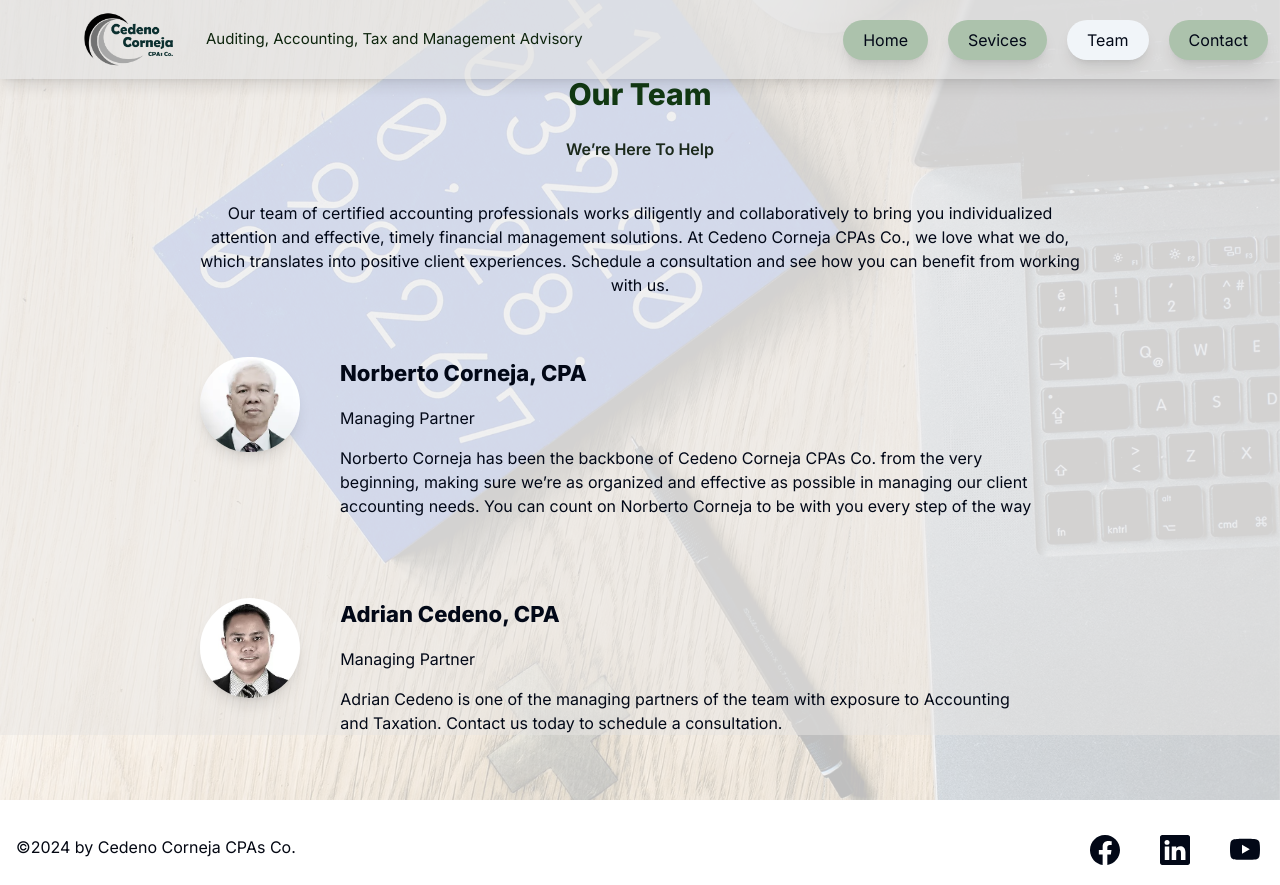
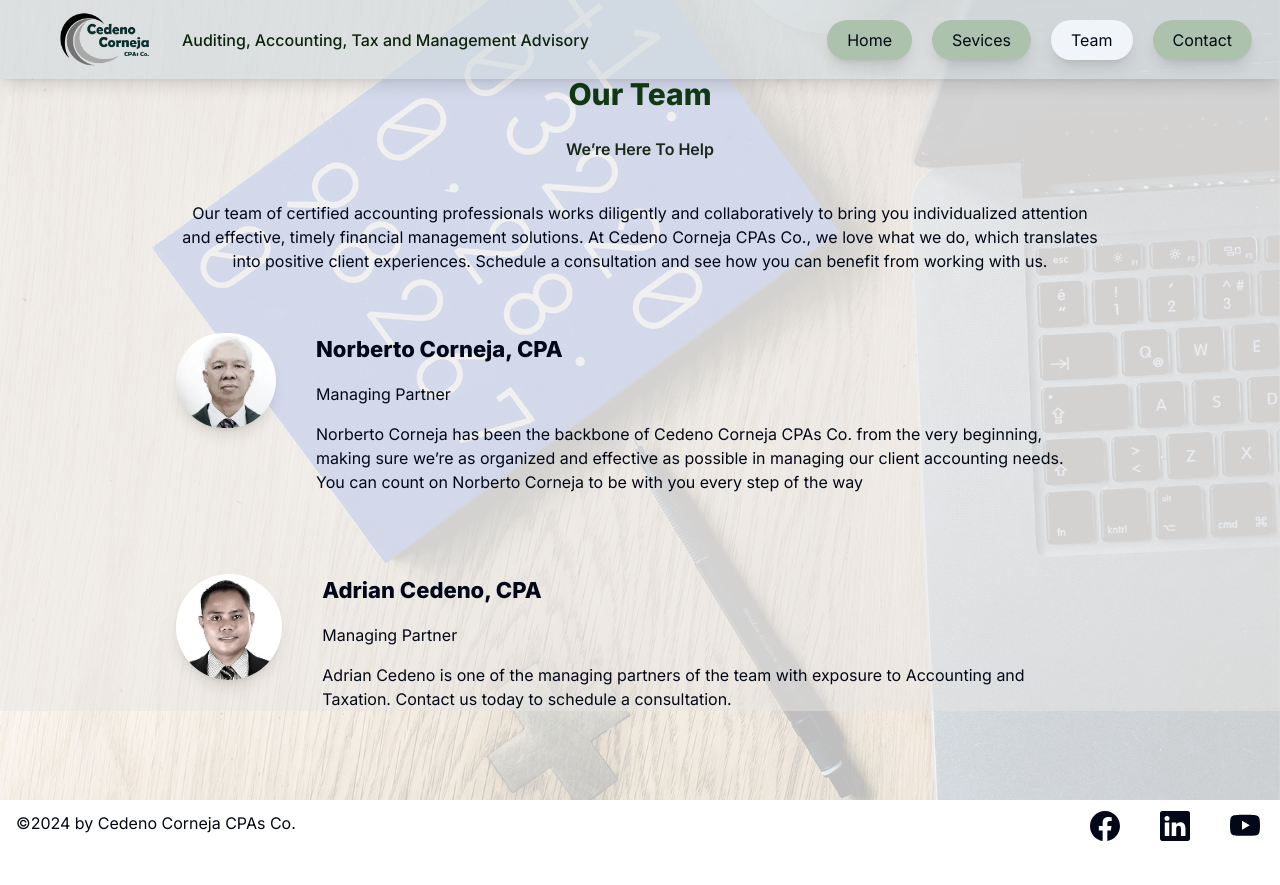
Before and after one commit to adrian007143/CedenoCornejaWeb, a Next.js app: page /team in a window 1280 px wide. After the commit the page ends 861 px from the top, so only its background shows below. Built offline with nearby package versions, Linux system fonts and the light colour scheme.

Commit message:
Update navigation

```diff
--- a/app/(website)/team/page.tsx
+++ b/app/(website)/team/page.tsx
@@ -5,7 +5,7 @@ import Thelma from "@/public/pictures/Thelma.jpg";
 
 function Team() {
   return (
-    <div className="flex flex-col mx-10 mt-18 mb-20">
+    <div className="flex flex-col  mb-20">
       <div className="flex flex-col text-center justify-center mx-40">
         <div className="text-[30px] mt-2 mb-5 text-[#0d350df9] font-extrabold">
           Our Team
--- a/components/navigation/Header.tsx
+++ b/components/navigation/Header.tsx
@@ -5,6 +5,7 @@ import { usePathname } from "next/navigation";
 import Image from "next/image";
 import cclogo from "@/public/assets/CCLogo.png";
 import classnames from "classnames";
+import Container from "../shared/container";
 
 function Header() {
   //**Highlight Navigation Link **/
@@ -20,9 +21,9 @@ function Header() {
   ];
 
   return (
-    <nav className="flex item-center  gap-20 bg-[#e1e2e1] bg-opacity-60 w-full shadow-lg fixed p-3 ">
-      <div className="flex items-start max-w-7xl lg:mx-auto  md:px-10 xl: w-full">
-        <div className="flex items-center">
+    <nav className="flex item-center  gap-20 bg-[#d1d9dc] bg-opacity-60 w-full shadow-lg fixed p-3 ">
+      <Container className="flex items-center justify-between gap-20">
+        <div className="flex items-center justify-start">
           <Link href="/" className="px-8 py-0">
             <Image
               src={cclogo}
@@ -31,11 +32,9 @@ function Header() {
               alt="Picture of the author"
             />
           </Link>
-          <p className=" text-[15px] text-[#0d240d] ">
-            {" "}
+          <p className=" text-[16px] text-[#0d240d] font-medium ">
             Auditing, Accounting, Tax and Management Advisory{" "}
           </p>
-        </div>
         </div>
         <div className="flex items-center flex-auto justify-end gap-2">
           <ul className="flex item-justify gap-5">
@@ -48,12 +47,26 @@ function Header() {
                   "bg-[#acc2ac]": link.href !== currentPath,
                   "rounded-full px-5 py-2 shadow-lg hover:bg-slate-200 transition-all":
                     true,
-              })}            >
+                })}
+              >
                 {link.label}
               </Link>
             ))}
           </ul>
         </div>
+
+        {/****THIS FOR DEVELOPMENT STAGE ***/ }
+        {/* <div className="flex items-center gap-4 ">
+           <Link href="#" className="rounded-full px-5 py-2 shadow-lg bg-gray-900 text-[white] hover:bg-slate-200 transition-all">
+                Login
+           </Link>
+           <Link href="#" className="rounded-full px-5 py-2 shadow-lg bg-[#183118] text-[white] hover:bg-slate-200 transition-all">
+                Sign-up
+           </Link>
+
+        </div> */}
+
+      </Container>
     </nav>
   );
 }
--- a/components/shared/container.tsx
+++ b/components/shared/container.tsx
@@ -1,13 +1,13 @@
 
 interface containerProps{
     children: React.ReactNode,
-    classNames?: string,
+    className?: string,
     }
 
 
-function Container({children, classNames}:containerProps) {
+function Container({children, className}:containerProps) {
   return (
-    <div className={`max-auto w-full px-4${classNames}`}>{children}</div>
+    <div className={`max-auto w-full px-4 ${className}`}>{children}</div>
   )
 }
 export default Container
--- a/package.json
+++ b/package.json
@@ -18,6 +18,7 @@
     "react": "^18",
     "react-dom": "^18",
     "react-icons": "^5.0.1",
+    "react-social-icons": "^6.10.0",
     "sharp": "^0.33.2",
     "tailwind-merge": "^2.2.1",
     "tailwindcss-animate": "^1.0.7"
```
Also changed, not shown: 1 other file (tests, documents, lock files or other folders). Lines whose indentation alone changed are shown as unchanged.
